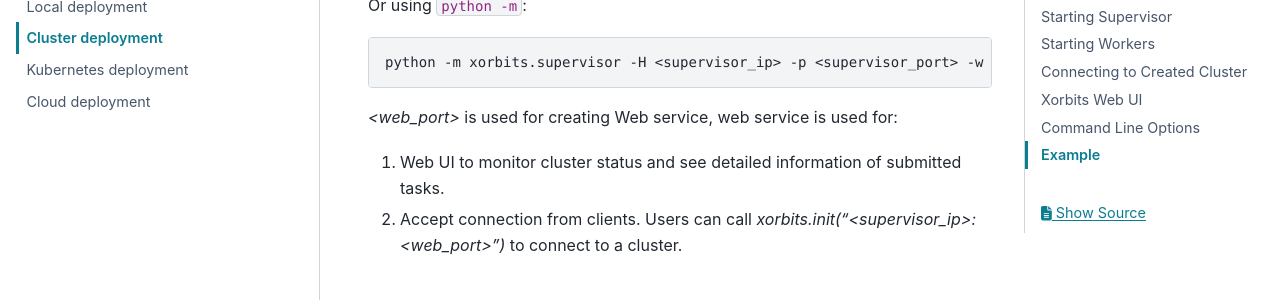
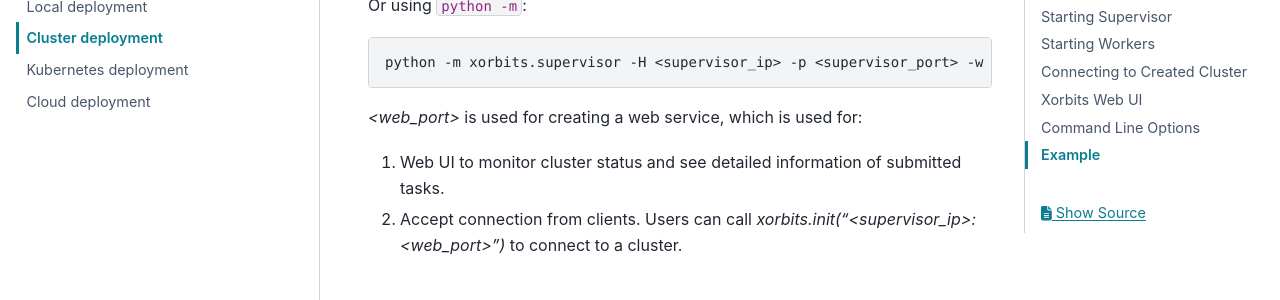
Before and after one commit to xorbitsai/xorbits, a Sphinx documentation site: the page built from doc/source/deployment/cluster.rst, in a window 1280 px wide and 900 px high, scrolled down 504 px. Shown: the part 153-453 px from the top of the window. Built offline with Sphinx 7.4.7 and the PyData theme 0.15.4, drawn with Linux system fonts in a browser that asks for light colours; the version number could not be read and is left out.

Commit message:
Update doc/source/deployment/cluster.rst
Co-authored-by: UranusSeven <109661872+UranusSeven@users.noreply.github.com>
Signed-off-by: qianduoduo0904 <109654808+qianduoduo0904@users.noreply.github.com>

```diff
--- a/doc/source/deployment/cluster.rst
+++ b/doc/source/deployment/cluster.rst
@@ -28,7 +28,7 @@
 
     python -m xorbits.supervisor -H <supervisor_ip> -p <supervisor_port> -w <web_port>
 
-`<web_port>` is used for creating Web service, web service is used for:
+`<web_port>` is used for creating a web service, which is used for:
 
 1. Web UI to monitor cluster status and see detailed information of submitted tasks.
 2. Accept connection from clients. Users can call `xorbits.init("<supervisor_ip>:<web_port>")`
```
